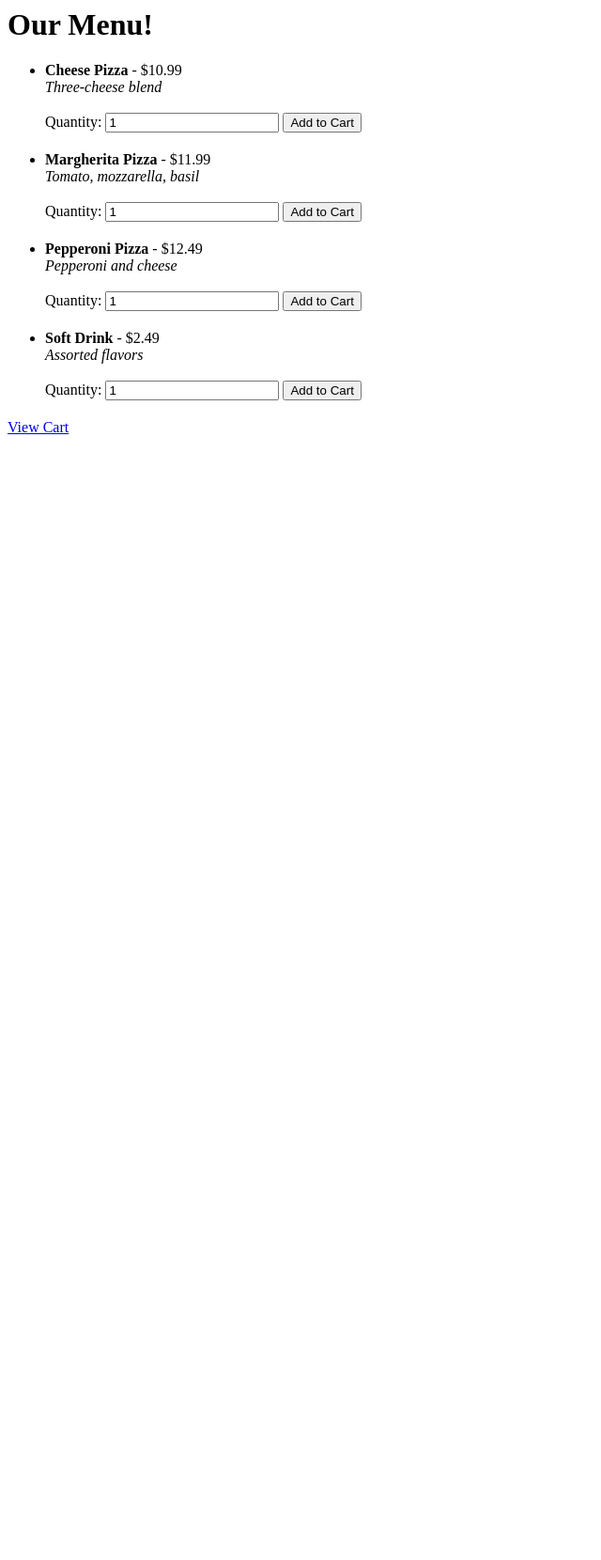
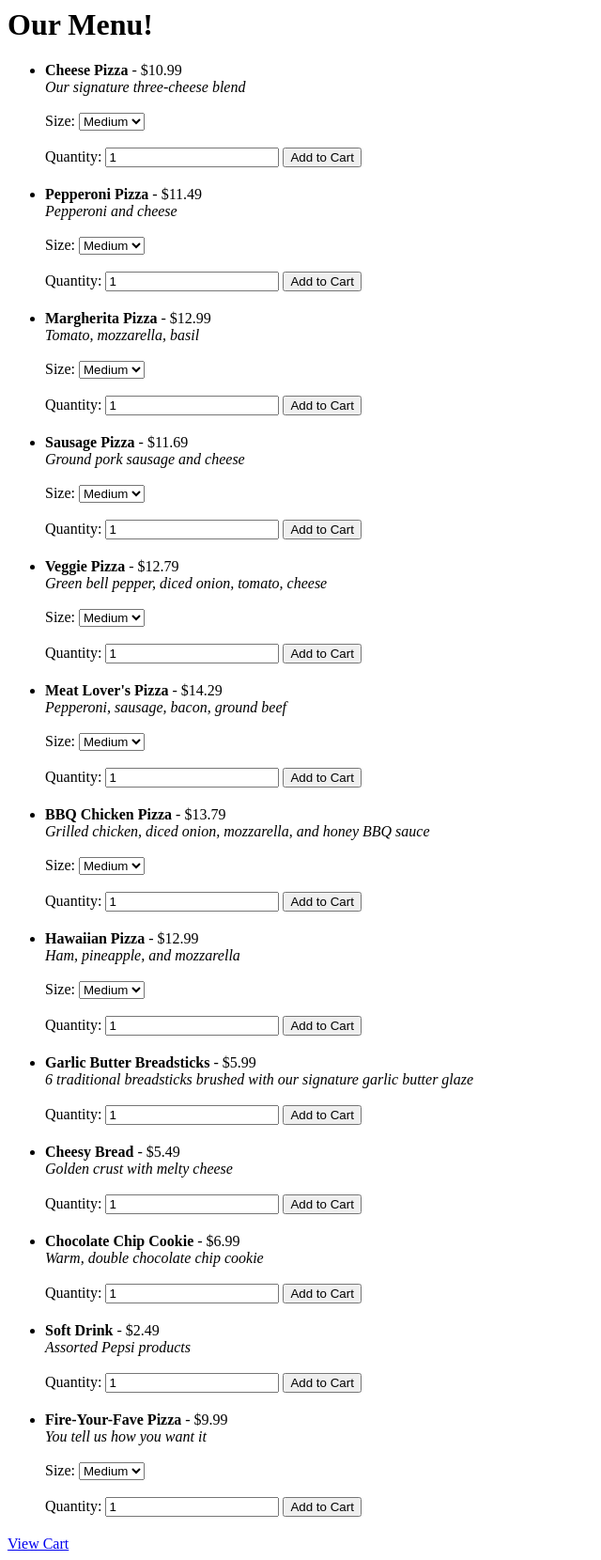
Before and after one commit to JacobM712022/PizzaOrderingSystem, a Flask app: page /menu in a window 1280 px wide. Shown: the whole page at 94% size, without its empty margins (0-640 px from the left). Before the commit the page ends 462 px from the top, so only its background shows below. Run offline with Flask 3, Linux system fonts and the light colour scheme.

Commit message:
Add files via upload

```diff
--- a/PizzaOrderingSystem/flask_app/app.py
+++ b/PizzaOrderingSystem/flask_app/app.py
@@ -12,6 +12,18 @@ app.jinja_env.globals.update(apply_promotions=apply_promotions)
 def home():
     return render_template("home.html")
 
+@app.route("/promotions")
+def show_promotions():
+    return '<h1><a href="/" style="text-decoration:none; color:inherit;">Promotions Page Coming Soon</a></h1>'
+
+@app.route("/login")
+def login_page():
+    return '<h1><a href="/" style="text-decoration:none; color:inherit;">Login / Create Account Coming Soon</a></h1>'
+
+@app.route("/admin")
+def admin_login():
+    return '<h1><a href="/" style="text-decoration:none; color:inherit;">Admin Login Page Coming Soon</a></h1>'
+
 @app.route("/menu")
 def show_menu():
     return render_template(
@@ -24,12 +36,50 @@ def show_menu():
 def add_item():
     item_id = int(request.form["item_id"])
     qty = int(request.form["qty"])
-    add_to_cart(item_id, qty)
+    size = request.form.get("size", "medium") # default to medium
+
+    add_to_cart(item_id, qty, size)
     return redirect(url_for("show_cart"))
 
 @app.route("/cart")
 def show_cart():
     return render_template("cart.html", cart=cart)
+
+@app.route("/update_cart", methods=["POST"])
+def update_cart():
+    item_id = int(request.form["id"])
+    new_qty = int(request.form["qty"])
+    new_size = request.form.get("size")
+
+    # Update the cart entry
+    for entry in cart:
+        if entry["id"] == item_id:
+            entry["qty"] = new_qty
+            entry["size"] = new_size
+
+            # Recalculate price based on size
+            base_price = menu[item_id].price
+            if new_size == "medium":
+                base_price += 1
+            elif new_size == "large":
+                base_price += 2
+
+            # Apply promotions again
+            entry["price"] = apply_promotions(menu[item_id], base_price)
+
+    return redirect(url_for("show_cart"))
+
+@app.route("/remove_from_cart", methods=["POST"])
+def remove_from_cart():
+    item_id = int(request.form["id"])
+
+    # Remove the matching item
+    for entry in cart[:]:  # iterate over a copy so removal is safe
+        if entry["id"] == item_id:
+            cart.remove(entry)
+            break
+
+    return redirect(url_for("show_cart"))
 
 @app.route("/checkout", methods=["GET", "POST"])
 def checkout_page():
--- a/PizzaOrderingSystem/flask_app/logic/cart.py
+++ b/PizzaOrderingSystem/flask_app/logic/cart.py
@@ -3,11 +3,17 @@ from logic.promotions import apply_promotions
 
 cart = []
 
-def add_to_cart(item_id, qty):
+def add_to_cart(item_id, qty, size):
     item = menu[item_id]
 
     # Base price
     base_price = item.price
+
+    # ⭐ Adjust price based on size
+    if size == "medium":
+        base_price += 1
+    elif size == "large":
+        base_price += 2
 
     # Apply promotions (if any)
     final_price = apply_promotions(item, base_price)
@@ -17,5 +23,6 @@ def add_to_cart(item_id, qty):
         "id": item_id,
         "name": item.name,
         "qty": qty,
+        "size": size,
         "price": final_price
     })
--- a/PizzaOrderingSystem/flask_app/logic/menu.py
+++ b/PizzaOrderingSystem/flask_app/logic/menu.py
@@ -8,10 +8,20 @@ class MenuItem:
         self.active = True
 
 menu = {
-    1: MenuItem(1, "Cheese Pizza", "Three-cheese blend", "pizza", 10.99),
-    2: MenuItem(2, "Margherita Pizza", "Tomato, mozzarella, basil", "pizza", 11.99),
-    3: MenuItem(3, "Pepperoni Pizza", "Pepperoni and cheese", "pizza", 12.49),
-    4: MenuItem(4, "Soft Drink", "Assorted flavors", "drinks", 2.49)
+    1: MenuItem(1, "Cheese Pizza", "Our signature three-cheese blend", "pizza", 10.99),
+    2: MenuItem(2, "Pepperoni Pizza", "Pepperoni and cheese", "pizza", 11.49),
+    3: MenuItem(3, "Margherita Pizza", "Tomato, mozzarella, basil", "pizza", 12.99),
+    4: MenuItem(4, "Sausage Pizza", "Ground pork sausage and cheese", "pizza", 11.69),
+    5: MenuItem(5, "Veggie Pizza", "Green bell pepper, diced onion, tomato, cheese", "pizza", 12.79),
+    6: MenuItem(6, "Meat Lover's Pizza", "Pepperoni, sausage, bacon, ground beef", "pizza", 14.29),
+    7: MenuItem(7, "BBQ Chicken Pizza", "Grilled chicken, diced onion, mozzarella, and honey BBQ sauce", "pizza", 13.79),
+    8: MenuItem(8, "Hawaiian Pizza", "Ham, pineapple, and mozzarella", "pizza", 12.99),
+    9: MenuItem(9, "Garlic Butter Breadsticks", "6 traditional breadsticks brushed with our signature garlic butter glaze", "sides", 5.99),
+    10: MenuItem(10, "Cheesy Bread", "Golden crust with melty cheese", "sides", 5.49),
+    11: MenuItem(11, "Chocolate Chip Cookie", "Warm, double chocolate chip cookie", "dessert", 6.99),
+    12: MenuItem(12, "Soft Drink", "Assorted Pepsi products", "drinks", 2.49),
+    13: MenuItem(13, "Fire-Your-Fave Pizza", "You tell us how you want it", "pizza", 9.99)
+
 }
 
 def view_menu():
--- a/PizzaOrderingSystem/flask_app/templates/menu.html
+++ b/PizzaOrderingSystem/flask_app/templates/menu.html
@@ -1,4 +1,4 @@
-<h1>Our Menu!</h1>
+<h1><a href="/" style="text-decoration:none; color:inherit;">Our Menu!</a></h1>
 
 <ul>
     {% for item in menu.values() %}
@@ -24,8 +24,20 @@
 
        <form action="/add_to_cart" method="POST">
     <input type="hidden" name="item_id" value="{{ item.id }}">
+
+    {% if item.category == "pizza" %}
+        <label>Size:</label>
+        <select name="size">
+            <option value="small">Small</option>
+            <option value="medium" selected>Medium</option>
+            <option value="large">Large</option>
+        </select>
+        <br><br>
+    {% endif %}
+
     <label>Quantity:</label>
     <input type="number" name="qty" value="1" min="1">
+
     <button type="submit">Add to Cart</button>
 </form>
     </li>
```
Also changed, not shown: PizzaOrderingSystem/flask_app/templates/cart.html (+70 -7 lines), PizzaOrderingSystem/flask_app/templates/home.html (+9 -1 lines), PizzaOrderingSystem/flask_app/static/ColoradoPizzaLogo.png (added). Lines whose indentation alone changed are shown as unchanged.
